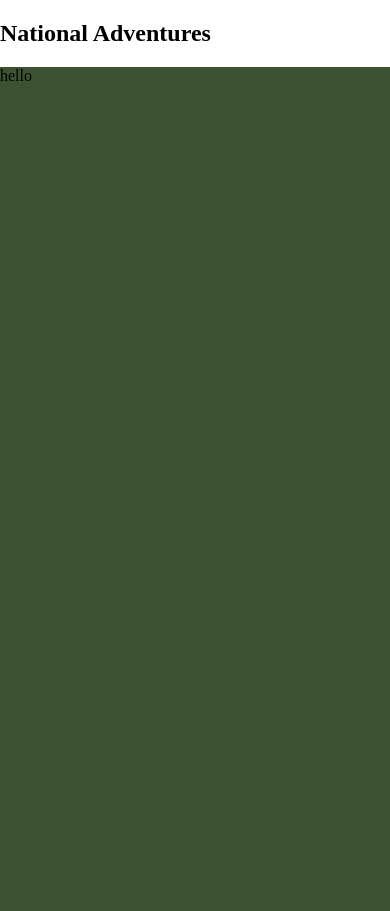
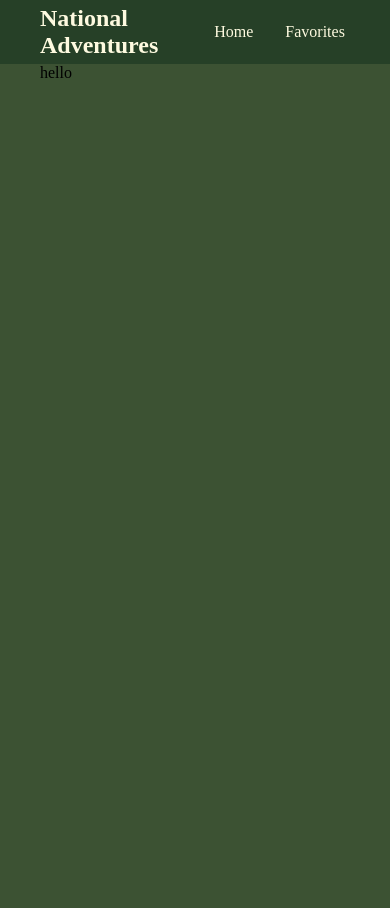
Before and after one commit to brendatrieu/next-national-adventure, a Next.js app: page / in a window 390 px wide. Built offline with nearby package versions, Linux system fonts and the light colour scheme.

Commit message:
Set up class for responsive padding. Completed NavBar and MainLayout components.

```diff
--- a/src/components/layout/MainLayout/MainLayout.module.scss
+++ b/src/components/layout/MainLayout/MainLayout.module.scss
@@ -1,6 +1,7 @@
 @use './../../../styles/base';
 
 .body {
+  @extend .responsive-padding;
   width: 100%;
   height: 100vh;
   background-color: base.$body-bg-color;
--- a/src/components/layout/NavBar/NavBar.module.scss
+++ b/src/components/layout/NavBar/NavBar.module.scss
@@ -1,5 +1,21 @@
-// .nav {
-//   h2 {
-//     font-family: var(--font-oswald);
-//   }
-// }
+@use './../../../styles/base';
+
+.navbar {
+  @extend .responsive-padding, .flex-row-align-center;
+  width: 100%;
+  height: 4rem;
+  margin: 0;
+  background-color: base.$nav-bg-color;
+  justify-content: space-between;
+  ul {
+    display: flex;
+  }
+  li {
+    list-style: none;
+    padding: 1rem;
+  }
+}
+
+.logo {
+  color: base.$font-color;
+}
--- a/src/components/layout/NavBar/NavBar.tsx
+++ b/src/components/layout/NavBar/NavBar.tsx
@@ -1,9 +1,24 @@
 import styles from './NavBar.module.scss';
+import Link from 'next/link';
 
 export default function NavBar() {
   return (
-    <nav>
-      <h2>National Adventures</h2>
+    <nav className={styles.navbar}>
+      <Link href={'/'} className={styles.logo}>
+        <h2>National Adventures</h2>
+      </Link>
+      <ul>
+        <li>
+          <Link href={'/'} className={styles.logo}>
+            Home
+          </Link>
+        </li>
+        <li>
+          <Link href={'/favorites'} className={styles.logo}>
+            Favorites
+          </Link>
+        </li>
+      </ul>
     </nav>
   );
 }
--- a/src/pages/_app.tsx
+++ b/src/pages/_app.tsx
@@ -4,7 +4,7 @@ import MainLayout from '@/components/layout/MainLayout/MainLayout';
 import { Oswald, Source_Sans_3 } from 'next/font/google';
 
 export const oswald = Oswald({
-  weight: '400',
+  weight: '300',
   subsets: ['latin'],
 });
 export const sourceSans3 = Source_Sans_3({
--- a/src/styles/_base.scss
+++ b/src/styles/_base.scss
@@ -1,5 +1,16 @@
+@import './variables';
+
 // -- Colors --
 $body-bg-color: #3c5233;
 $nav-bg-color: #264027;
 $font-color: #fefae0;
 $accent-color: #dda15e;
+
+.responsive-padding {
+  @include responsive-padding;
+}
+
+.flex-row-align-center {
+  display: flex;
+  align-items: center;
+}
--- /dev/null
+++ b/src/styles/_variables.scss
@@ -0,0 +1,21 @@
+// -- Breakpoints --
+$small-screen: 640px;
+$medium-screen: 768px;
+$large-screen: 1024px;
+
+// -- Padding --
+$padding-small: 0 2.5rem;
+$padding-medium: 0 5rem;
+$padding-large: 0 10rem;
+
+@mixin responsive-padding {
+  padding: $padding-small;
+
+  @media (min-width: $small-screen) {
+    padding: $padding-medium;
+  }
+
+  @media (min-width: $medium-screen) {
+    padding: $padding-large;
+  }
+}
--- a/src/styles/global.css
+++ b/src/styles/global.css
@@ -1,5 +1,5 @@
 :root {
-  --font-oswald: '__Oswald_2ce2ed', '__Oswald_Fallback_2ce2ed';
+  --font-oswald: '__Oswald_8ac6c0', '__Oswald_Fallback_8ac6c0';
   --font-sourcesans3: '__Source_Sans_3_f40c17',
     '__Source_Sans_3_Fallback_f40c17';
 }
@@ -10,12 +10,18 @@ body {
 
 * {
   box-sizing: border-box;
+  font-family: var(--font-oswald);
 }
 
 h2 {
-  font-family: var(--font-oswald);
+  margin: 0;
 }
 
 p {
   font-family: var(--font-sourcesans3);
+  margin: 0;
 }
+
+a {
+  text-decoration: none;
+}
```
